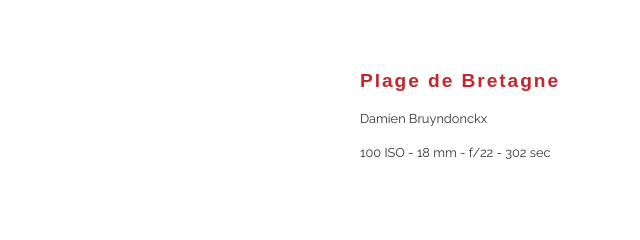
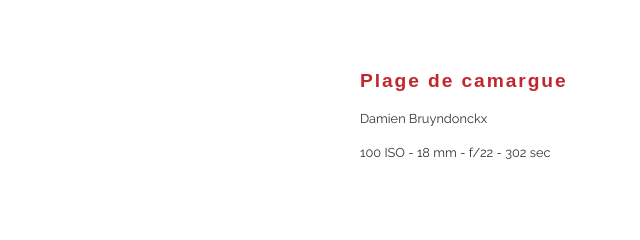
Before and after one commit to Mickael1275/Dww1.2.2, a plain HTML site: page index.html in a window 1280 px wide. Shown: the part 489-729 px from the top of the page, 640-1280 px from the left. Drawn offline with Linux system fonts and the light colour scheme; a script that the page names is missing; a web font is replaced by a local one.

Commit message:
Plage de cammargue

```diff
--- a/index.html
+++ b/index.html
@@ -28,7 +28,7 @@
         </header><!--Ici se termine le #mainHeader-->
         <main id="pageContent" class="home">
             <div id="pictInfo">
-                <h1>Plage de Bretagne</h1>
+                <h1>Plage de camargue</h1>
                 <p>Damien Bruyndonckx</p>
                 <p>100 ISO - 18 mm - f/22 - 302 sec</p>
             </div>
```
